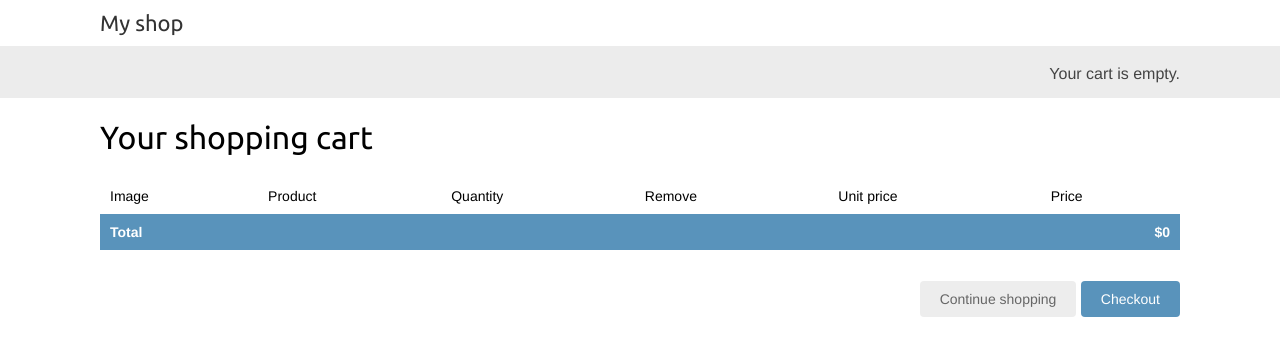
After one commit to Mming-Chien/online_shop_aws_multi_containers, a Django app: page /cart/ in a window 1280 px wide. The commit adds this page. Shown: the top 356 px of the page. Run offline with Django 4.2, Linux system fonts and the light colour scheme.

Commit message:
Adding item to the cart

```diff
--- a/myshop/cart/cart.py
+++ b/myshop/cart/cart.py
@@ -1,5 +1,5 @@
 from decimal import Decimal
-from django.config import settings
+from django.conf import settings
 from shop.models import Product
 
 class Cart:
@@ -8,25 +8,25 @@ class Cart:
 		''' Initialize the cart '''
 		self.session = request.session
 		cart = self.session.get(settings.CART_SESSION_ID)
-		if no cart:
+		if not cart:
 			# Save an empty cart in the session
 			cart = self.session[settings.CART_SESSION_ID]={}
 		self.cart = cart
 
 	def add(self, product, quantity=1 , override_quantity=False):
 		''' Add a product to the cart or update its quantity '''
-		 product_id = str(product.id)
-		 if product_id not in self.cart:
-		 	# Add product to cart
-		 	self.cart[product_id] = {'quantity':0, 'price':str(product.price)}
+		product_id = str(product.id)
+		if product_id not in self.cart:
+			# Add product to cart
+			self.cart[product_id] = {'quantity':0, 'price':str(product.price)}
 
-		 if override_quantity:
-		 	# Update quantity
-		 	self.cart[product_id]['quantity'] = quantity
-		 else:
-		 	# increase quantity
-		 	self.cart[product_id]['quantity'] += quantity
-		 self.save()
+		if override_quantity:
+			# Update quantity
+			self.cart[product_id]['quantity'] = quantity
+		else:
+			# increase quantity
+			self.cart[product_id]['quantity'] += quantity
+		self.save()
 
 	def save(self):
 		# Mark the session as 'modified' to make sure it gets saved
@@ -34,7 +34,7 @@ class Cart:
 
 	def remove(self, product):
 		''' Remove a product from the cart '''
-		product_id str(product.id)
+		product_id = str(product.id)
 		if product_id in self.cart:
 			del self.cart[product_id]
 			self.save()
--- /dev/null
+++ b/myshop/cart/forms.py
@@ -0,0 +1,5 @@
+from django import forms
+PRODUCT_QUANTITY_CHOICES = [(i, str(i)) for i in range (1,21)]
+class CartAddProductForm(forms.Form):
+	quantity = forms.TypedChoiceField(choices = PRODUCT_QUANTITY_CHOICES, coerce=int)
+	override = forms.BooleanField(required=False, initial=False, widget=forms.HiddenInput)
--- /dev/null
+++ b/myshop/cart/templates/cart/detail.html
@@ -0,0 +1,53 @@
+{% extends 'shop/base.html' %}
+{% load static %}
+
+{% block title %}Your shopping cart{% endblock title %}
+
+{% block content %}
+	<h1>Your shopping cart</h1>
+	<table class="cart">
+		<thead>
+			<tr>
+				<td>Image</td>
+				<td>Product</td>
+				<td>Quantity</td>
+				<td>Remove</td>
+				<td>Unit price</td>
+				<td>Price</td>
+			</tr>
+		</thead>
+		<tbody>
+			{% for item in cart %}
+				{% with product=item.product %}
+					<tr>
+						<td>
+							<a href="{{ product.get_absolute_url }}">
+								<img src="{% if product.image %}{{ product.image.url }}{% else %}
+									{% static 'img/no_image.png' %}{% endif %}">
+							</a>
+						</td>
+						<td>{{ product.name }}</td>
+						<td>{{ item.quantity }}</td>
+						<td>
+							<form action="{% url 'cart:cart_remove' product.id %}" method="post">
+								{% csrf_token %}
+								<input type="submit" value="Remove">
+							</form>
+						</td>
+						<td class="num">${{ item.price }}</td>
+						<td class="num">${{ item.total_price }}</td>
+					</tr>
+				{% endwith %}
+			{% endfor %}
+			<tr class="total">
+				<td>Total</td>
+				<td colspan="4"></td>
+				<td class="num">${{ cart.get_total_price }}</td>
+			</tr>
+		</tbody>
+	</table>
+	<p class="text-right">
+		<a href="{% url 'shop:product_list' %}" class="button light">Continue shopping</a>
+		<a href="#" class="button">Checkout</a>
+	</p>
+{% endblock content %}
--- /dev/null
+++ b/myshop/cart/urls.py
@@ -0,0 +1,12 @@
+from django.urls import path
+from . import views
+
+app_name = 'cart'
+urlpatterns = [
+	path('', views.cart_detail, name='cart_detail'),
+	# add product to cart
+	path('add/<int:product_id>/', views.cart_add, name='cart_add'),
+	# remove product from cart
+	path('remove/<int:product_id>/', views.cart_remove, name='cart_remove'),
+
+]
--- a/myshop/cart/views.py
+++ b/myshop/cart/views.py
@@ -1,3 +1,29 @@
-from django.shortcuts import render
+from django.shortcuts import render, redirect, get_object_or_404
+from django.views.decorators.http import require_POST
+from shop.models import Product
+from .cart import Cart
+from .forms import CartAddProductForm
 
-# Create your views here.
+@require_POST
+def cart_add(request, product_id):
+	''' Add product to cart '''
+	cart = Cart(request)
+	product = get_object_or_404(Product, id=product_id)
+	form = CartAddProductForm(request.POST)
+	if form.is_valid():
+		cd = form.cleaned_data
+		cart.add(product=product, quantity=cd['quantity'], override_quantity=cd['override'])
+	return redirect('cart:cart_detail')
+
+@require_POST
+def cart_remove(request, product_id):
+	''' Remove product from cart '''
+	cart = Cart(request)
+	product = get_object_or_404(Product, id=product_id)
+	cart.remove(product)
+	return redirect('cart:cart_detail')
+
+def cart_detail(request):
+	''' Display cart '''
+	cart = Cart(request)
+	return render(request, 'cart/detail.html', {'cart':cart})
--- a/myshop/myshop/urls.py
+++ b/myshop/myshop/urls.py
@@ -20,6 +20,7 @@ from django.conf.urls.static import static
 
 urlpatterns = [
     path('admin/', admin.site.urls),
+    path('cart/', include('cart.urls', namespace='cart')),
     path('',include('shop.urls', namespace='shop')),
 ]
 if settings.DEBUG:
--- a/myshop/shop/templates/shop/product/detail.html
+++ b/myshop/shop/templates/shop/product/detail.html
@@ -14,6 +14,11 @@
 			<a href="{{ product.category.get_absolute_url }}">{{ product.category }}</a>
 		</h2>
 		<p class="price">${{ product.price }}</p>
+		<form action="{% url 'cart:cart_add' product.id %}" method="post">
+			{% csrf_token %}
+			{{ cart_product_form }}
+			<input type="submit" value="Add to cart">
+		</form>
 		{{ product.description|linebreaks }}
 	</div>
 {% endblock content %}
--- a/myshop/shop/views.py
+++ b/myshop/shop/views.py
@@ -1,5 +1,6 @@
 from django.shortcuts import render, get_object_or_404
 from .models import Category, Product
+from cart.forms import CartAddProductForm
 
 def product_list(request, category_slug=None):
 	''' Dislay all products or based on given category'''
@@ -15,4 +16,6 @@ def product_list(request, category_slug=None):
 def product_detail(request, id, slug):
 	''' Dislay a specific product'''
 	product = get_object_or_404(Product, id=id, slug=slug, available=True)
-	return render(request, 'shop/product/detail.html', {'product':product})
+	cart_product_form = CartAddProductForm()
+	return render(request, 'shop/product/detail.html', {'product':product,
+				'cart_product_form':cart_product_form})
```
Also changed, not shown: myshop/db.sqlite3.
